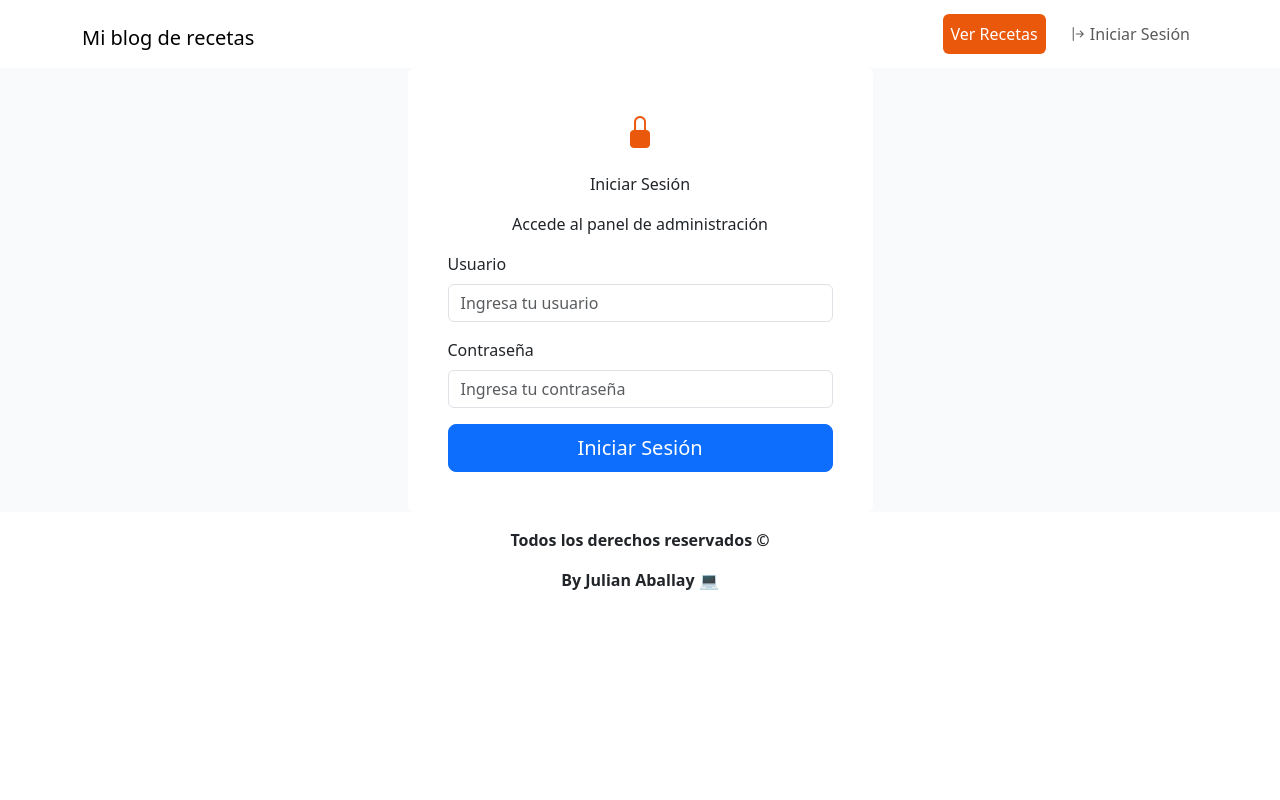
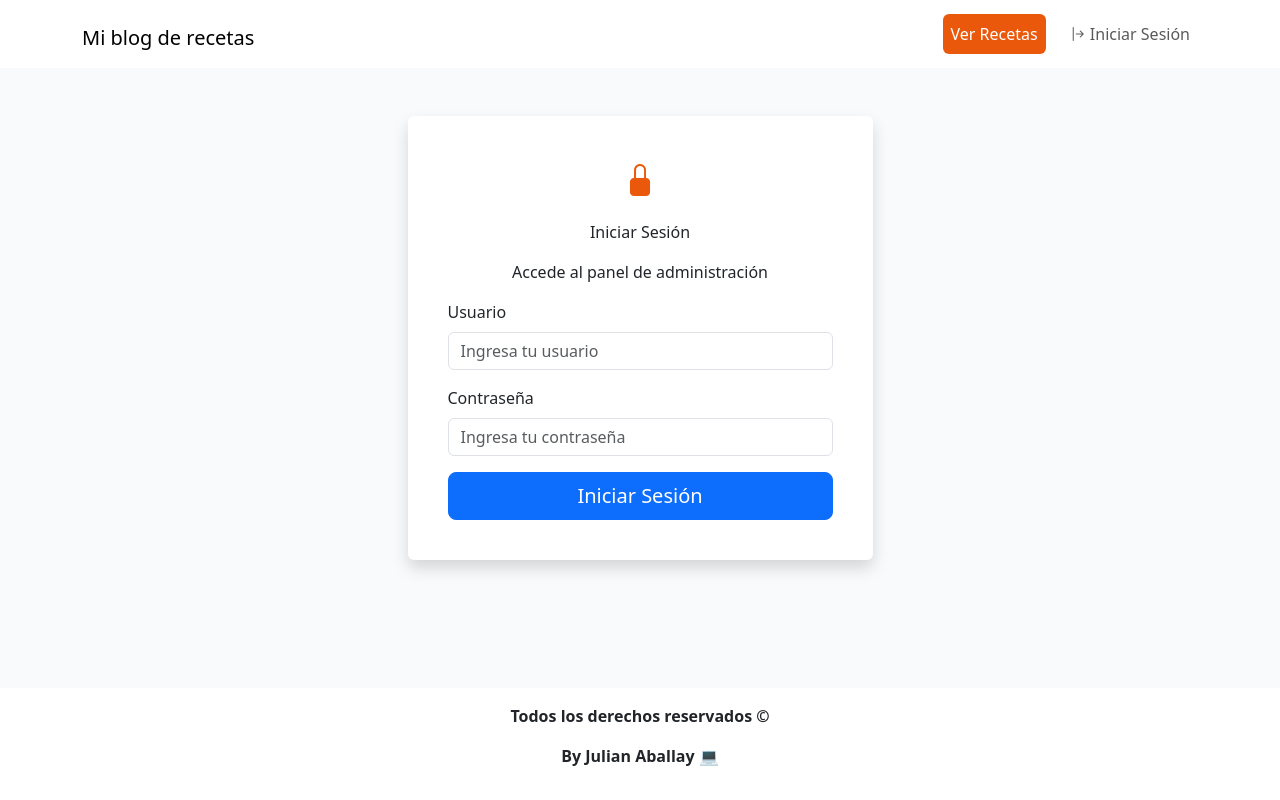
Before and after one commit to julianDev94/blogRecetas, a React (Vite) app: page / in a window 1280 px wide. Built offline with nearby package versions, Linux system fonts and the light colour scheme.

Commit message:
doy formato al codigo

```diff
--- a/src/App.css
+++ b/src/App.css
@@ -1,7 +1,18 @@
+
+#root{
+  display: flex;
+  flex-direction: column;
+  min-height: 100vh;
+}
+
+.seccionPricipal{
+  flex-grow: 1;
+}
 
 .seccionPricipal{
 
   background: #f9fafb;
+
 }
 
 .colorEstilo{
--- a/src/components/pages/Login.jsx
+++ b/src/components/pages/Login.jsx
@@ -3,9 +3,9 @@ import { Container, Button, Form, Card } from "react-bootstrap";
 const Login = () => {
   return (
     <section className="seccionPricipal">
-      <Container className="d-flex justify-content-center ">
+      <Container className="d-flex justify-content-center my-5 ">
         <Card
-          className="shadow-md p-4
+          className="shadow p-4
          col-sm-10 col-lg-5 col-md-8 border border-0"
         >
           <Card.Body>
```
